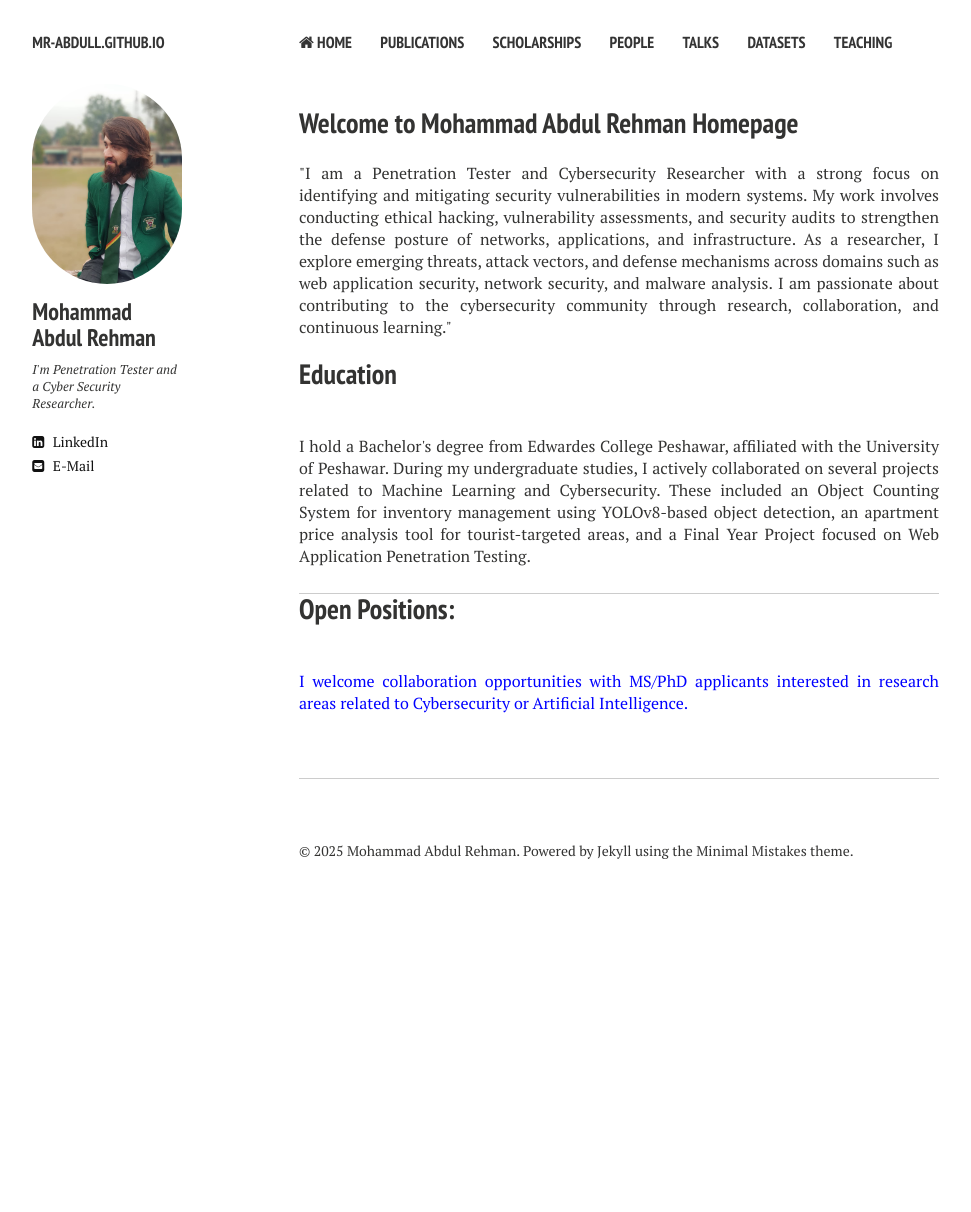
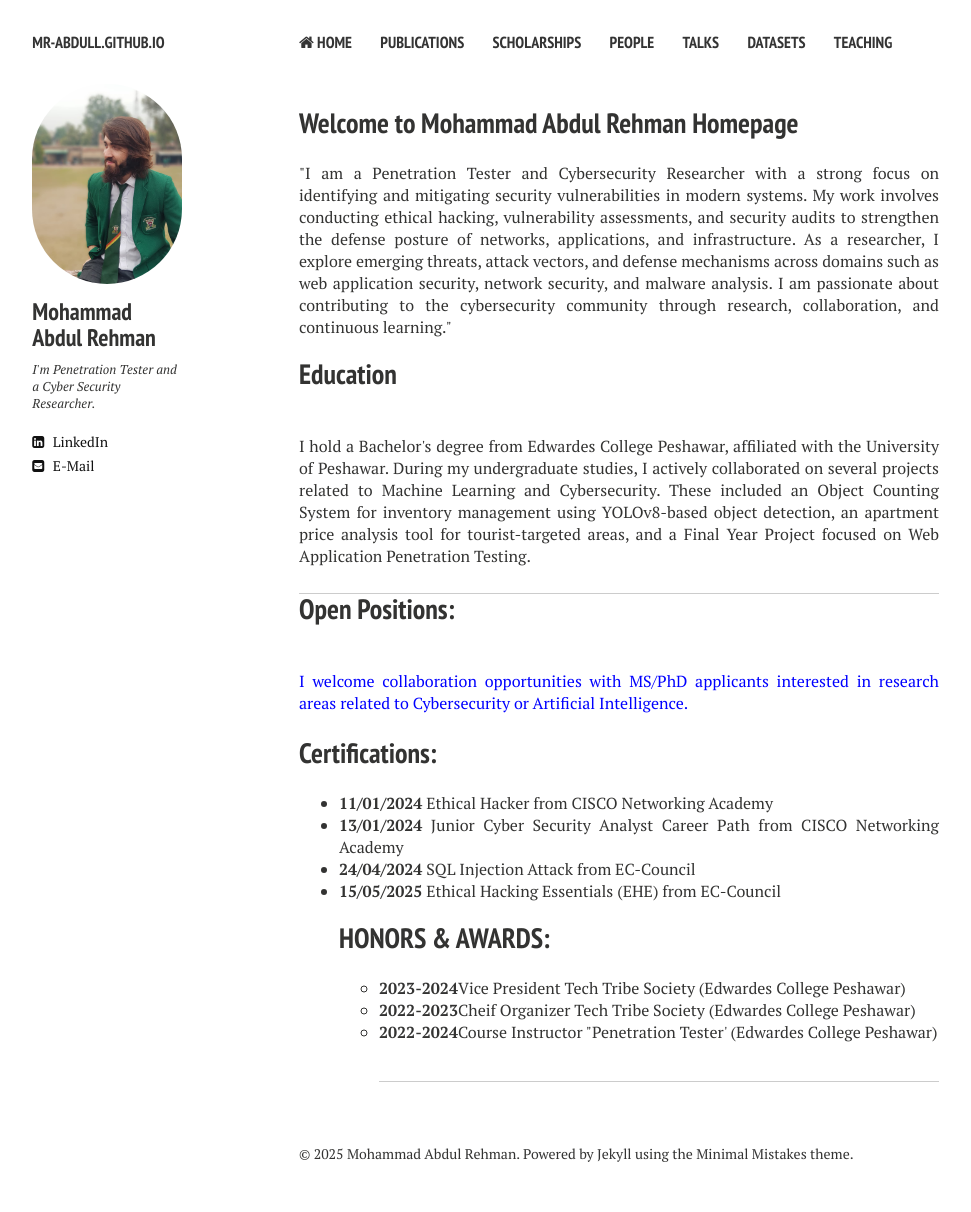
Before and after one commit to mr-abdull/mr-abdull.github.io, a Jekyll site: the page built from index.md, in a window 1280 px wide. Shown: the whole page, without its empty margins (21-992 px from the left). Built offline with Jekyll 4.4.1, drawn with Linux system fonts in a browser that asks for light colours; nearby versions of some CDN libraries; before the commit the page ends 909 px from its top, so only the background shows below that.

Commit message:
Update index.md

```diff
--- a/index.md
+++ b/index.md
@@ -29,10 +29,24 @@ tags: [Jekyll, theme, responsive, blog, template]
 <br><p><font color="blue">I welcome collaboration opportunities with MS/PhD applicants interested in research areas related to Cybersecurity or Artificial Intelligence.</font>
 </p>
 
+
+<h2>
+ <a id="new-page" class="anchor" href="#new-page" aria-hidden="true"><span class="octicon octicon-link"></span></a>Certifications:</h2>
+ <ul>
+  <li><Strong>11/01/2024</Strong> Ethical Hacker from CISCO Networking Academy </li>
+  <li><Strong>13/01/2024</Strong> Junior Cyber Security Analyst Career Path from CISCO Networking Academy </li>
+  <li><Strong>24/04/2024</Strong> SQL Injection Attack from EC-Council </li>
+  <li><Strong>15/05/2025</Strong> Ethical Hacking Essentials (EHE) from EC-Council </li>
+  <h2>
+ <a id="new-page" class="anchor" href="#new-page" aria-hidden="true"><span class="octicon octicon-link"></span></a>HONORS & AWARDS:</h2>
+ <ul>
+  <li> <Strong>2023-2024</Strong>Vice President Tech Tribe Society (Edwardes College Peshawar)</li>
+  <li> <Strong>2022-2023</Strong>Cheif Organizer Tech Tribe Society (Edwardes College Peshawar)</li>
+  <li> <Strong>2022-2024</Strong>Course Instructor "Penetration Tester' (Edwardes College Peshawar)</li>
 <!--<h2>
 <a id="new-page" class="anchor" href="#new-page" aria-hidden="true"><span class="octicon octicon-link"></span></a>Recent News:</h2>
 
-<ul>
+<!--<ul>
 <li> AI Review [Impact factor: 10.7] has accepted our survey on 3D object recognition. [Sep'24]</li>
 <li> 2x papers are in DICTA [August'24]</li>
 <li> A paper hit on ICPR [August'24]</li>
```
